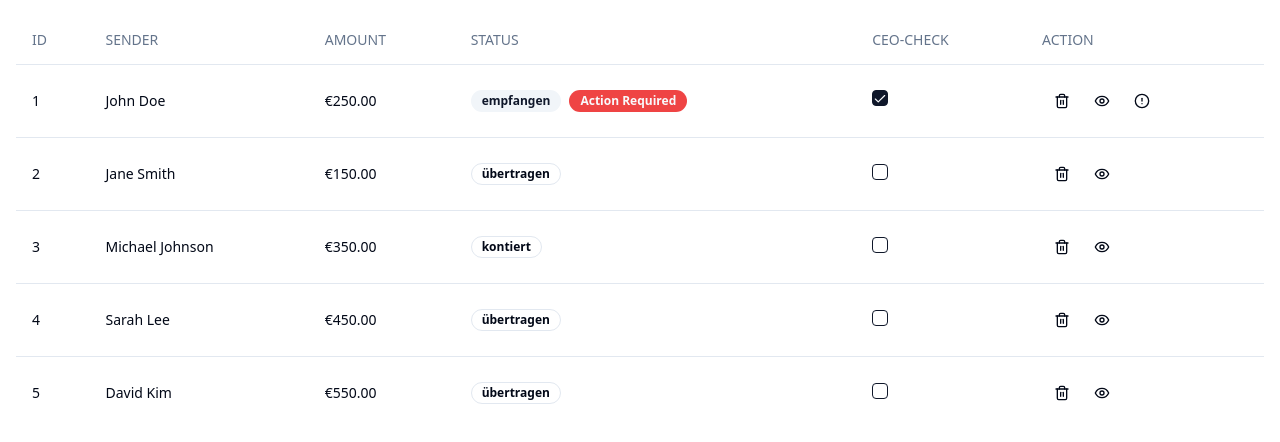
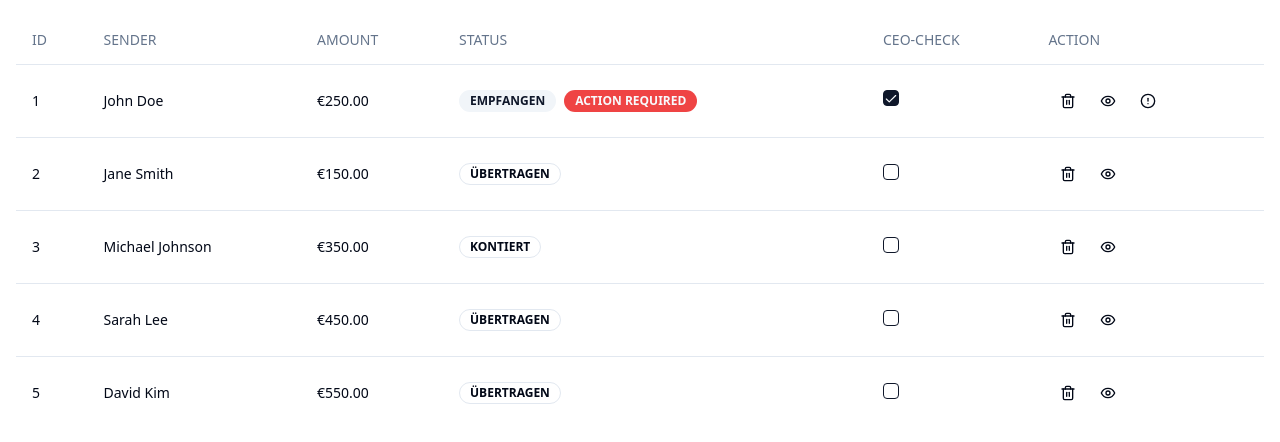
Before and after one commit to GPT-Engineer-App/invoice-dashboard-ui, a React (Vite) app: page / in a window 1280 px wide. Shown: the top 442 px of the page. Built offline with nearby package versions, Linux system fonts and the light colour scheme.

Commit message:
Updated status labels to be in uppercase letters.

```diff
--- a/src/App.jsx
+++ b/src/App.jsx
@@ -95,7 +95,7 @@ function App() {
                     }
                     className="mr-2"
                   >
-                    {status}
+                    {status.toUpperCase()}
                   </Badge>
                 ))}
               </TableCell>
```
